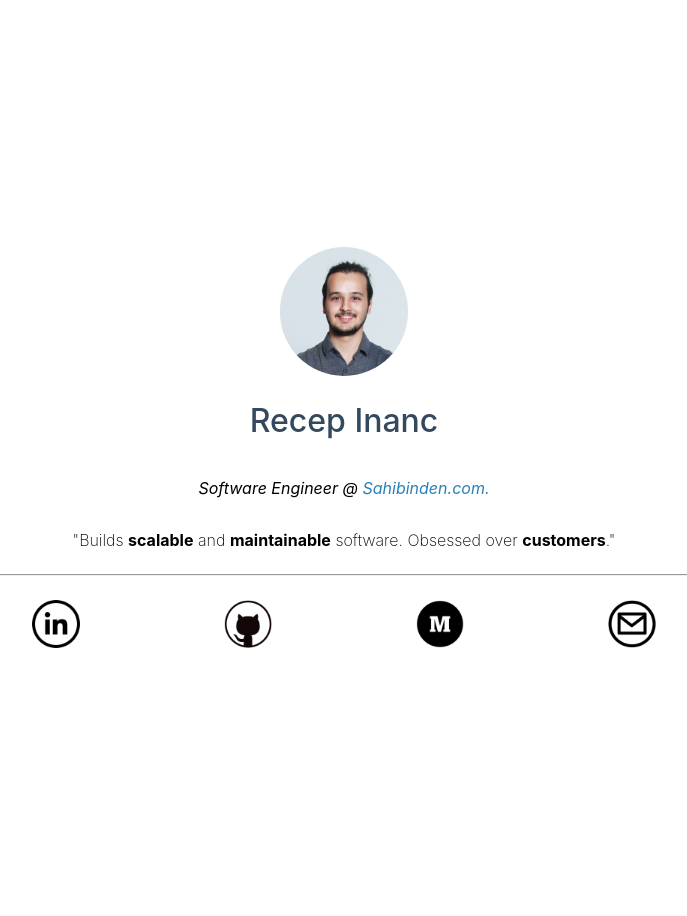
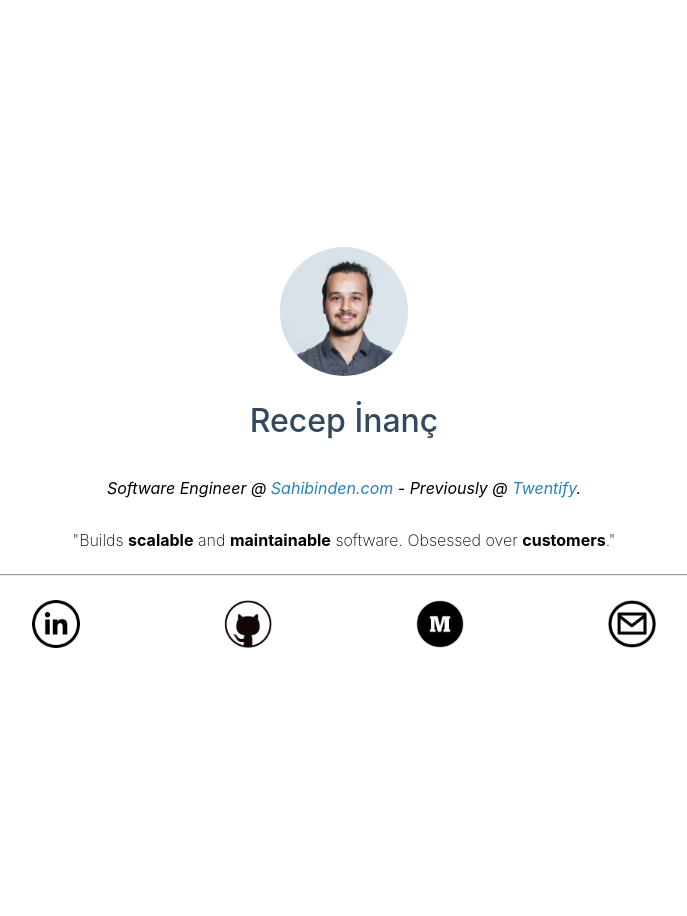
Before and after one commit to recepinanc/recepinanc.github.io-legacy, a Jekyll site: the page built from index.markdown, in a window 1280 px wide. Shown: the whole page, without its empty margins (304-991 px from the left). Built offline with Jekyll 4.4.1, drawn with Linux system fonts in a browser that asks for light colours.

Commit message:
Add previous experience

```diff
--- a/_layouts/default.html
+++ b/_layouts/default.html
@@ -2,7 +2,7 @@
 <html>
   <head>
     <meta charset="utf-8">
-    <title>{{ page.title }}</title>
+    <title>Recep İnanç | Software Engineer</title>
     <link rel="stylesheet" href="/assets/css/styles.css">
   </head>
   <body>
--- a/index.markdown
+++ b/index.markdown
@@ -11,8 +11,8 @@ layout: default
             <img src="/assets/img/photo.jpg" alt="Recep Inanc" class="photo">
         </a>
     </div>
-    <h1 class="title">{{ "Recep Inanc" }}</h1>
-    <p class="description-i">Software Engineer @ <a href="https://www.sahibinden.com/">Sahibinden.com.</a></p>
+    <h1 class="title">{{ "Recep İnanç" }}</h1>
+    <p class="description-i">Software Engineer @ <a href="https://www.sahibinden.com/">Sahibinden.com</a> - Previously @ <a href="https://www.twentify.com/">Twentify</a>.</p>
     <p class="description">"Builds <strong>scalable</strong> and <strong>maintainable</strong> software. Obsessed over <strong>customers</strong>."</p>
     <hr class="main-separator">
     <div class="social-media-links">
```
Also changed, not shown: 1 other file.
